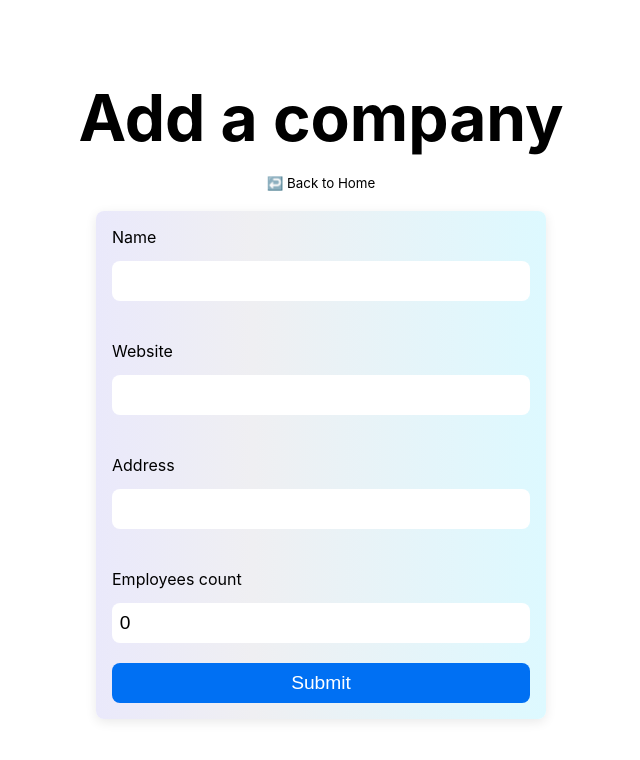
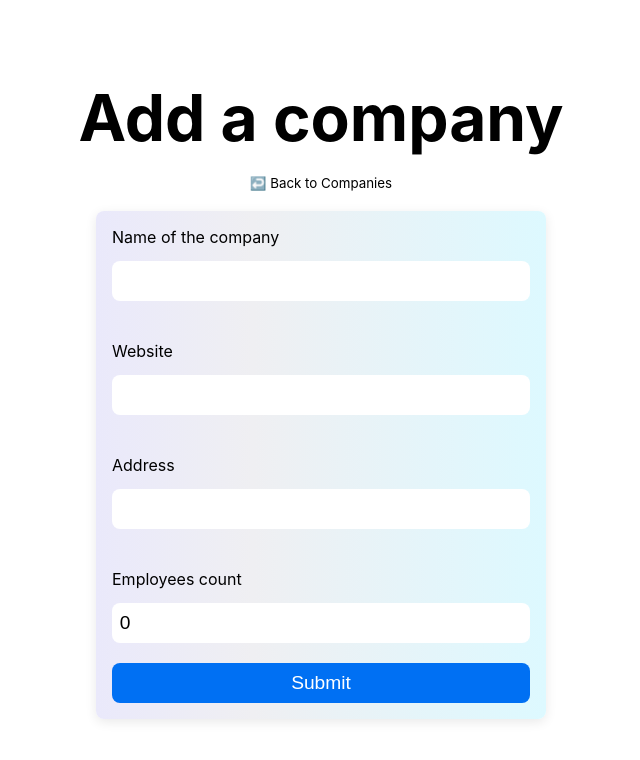
Before and after one commit to dabblelab/next-apollo-uta-demo, a Next.js app: page /companies/add in a window 1280 px wide. Shown: the top 760 px of the page, without its empty margins (319-959 px from the left). Built offline with nearby package versions, Linux system fonts and the light colour scheme.

Commit message:
Bug fix try 1: due to caching, updates not reflecting

```diff
--- a/apollo-client.js
+++ b/apollo-client.js
@@ -1,10 +1,11 @@
 import { ApolloClient, InMemoryCache } from "@apollo/client";
 const PRODUCTION = process.env.production;
-const API_URL = true ? "https://node-graphql-uta-demo.vercel.app/graphql" : "http://locahost:4000/graphql";
+const API_URL = false ? "https://node-graphql-uta-demo.vercel.app/graphql" : "http://localhost:4000/graphql";
 
 const client = new ApolloClient({
     uri: API_URL,
     cache: new InMemoryCache(),
+    ssrMode: true
 });
 
 export default client;
--- a/pages/companies.js
+++ b/pages/companies.js
@@ -46,6 +46,12 @@ export default function Companies({ companies }) {
 					</Link>
 				</small>
 				<br />
+				<br />
+
+
+				<Link href="/companies/add">
+					<a>➕ Add a company</a>
+				</Link>
 
 				<div className={styles.grid}>
 					{companies.map((company) => (
--- a/pages/companies/add.js
+++ b/pages/companies/add.js
@@ -34,32 +34,29 @@ export default function AddCompany() {
 		}
 	`;
 
-	const [executeAddCompany, { data, loading, error }] =
-		useMutation(ADD_COMPANY_MUTATION);
+	const [executeAddCompany, { data, loading, error }] = useMutation(
+		ADD_COMPANY_MUTATION,
+		{
+			refetchQueries: [
+				"GetAllCompanies", // Refetch all company data
+			],
+		}
+	);
 
 	const handleSubmit = () => {
-		const companyInputData = {
-			name,
-			website,
-			address,
-			employeesCount,
-		};
-		console.log(companyInputData);
-
 		executeAddCompany({
 			variables: {
 				name,
 				website,
 				address,
-				employeesCount,
+				employeesCount: parseInt(employeesCount),
 			},
 		}).then(() => {
-			// router.push("/companies/");
-      console.log("submitted")
+			console.log("submitted");
+			router.push("/companies");
 		});
 	};
 
-	if (loading) return "Submitting...";
 	if (error) return `Submission error! ${error.message}`;
 
 	return (
@@ -74,14 +71,17 @@ export default function AddCompany() {
 
 				<br />
 				<small>
-					<Link href="/">
-						<a>↩️ Back to Home</a>
+					<Link href="/companies">
+						<a>↩️ Back to Companies</a>
 					</Link>
 				</small>
 				<br />
 
+				{loading ? (
+					"Submitting..."
+				) : (
 					<div className={styles.formContainer}>
-					<label htmlFor="name">Name</label>
+						<label htmlFor="name">Name of the company</label>
 						<br />
 						<input
 							id="name"
@@ -126,6 +126,7 @@ export default function AddCompany() {
 
 						<button onClick={handleSubmit}>Submit</button>
 					</div>
+				)}
 			</main>
 		</div>
 	);
```
Lines whose indentation alone changed are shown as unchanged.
